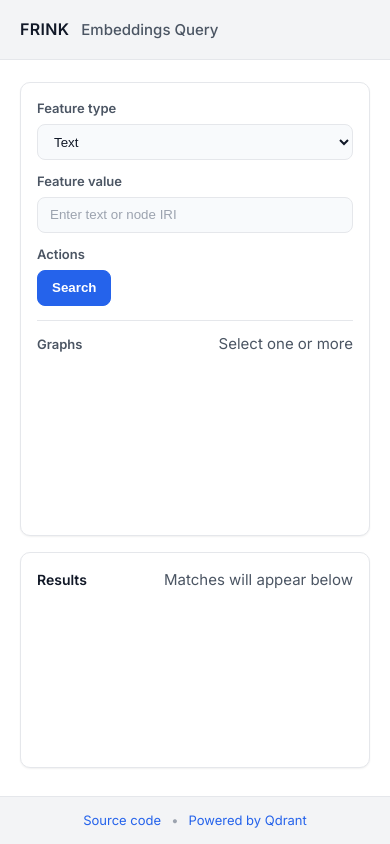
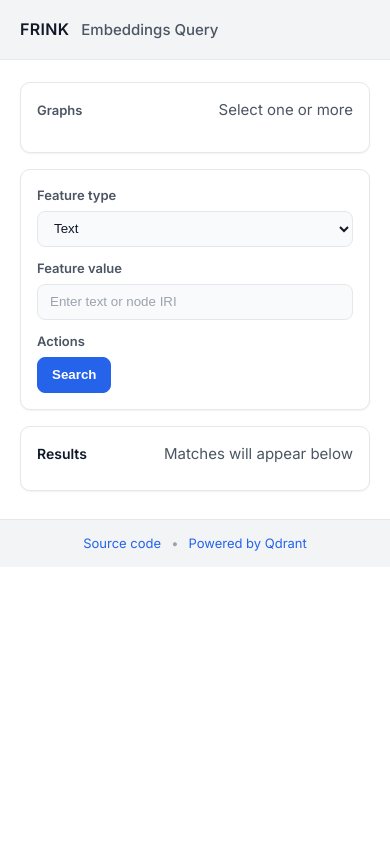
Before and after one commit to frink-okn/frink-embeddings-web, a Flask app: page / in a window 390 px wide. Run offline with Flask 3, Linux system fonts and the light colour scheme.

Commit message:
Move graph selection panel to the lefthand side of the app
Also make everything fit in 100vh

```diff
--- a/src/frink_embeddings_web/static/style.css
+++ b/src/frink_embeddings_web/static/style.css
@@ -8,12 +8,22 @@ html, body {
 }
 
 body {
+  height: 100vh;
+  overflow: hidden;
   margin: 0;
   line-height: 1.45;
   font-family: Inter, ui-sans-serif, system-ui, -apple-system, Segoe UI, Roboto, Helvetica, Arial, "Apple Color Emoji", "Segoe UI Emoji";
   font-size: 15px;
   color: var(--text);
   background: var(--bg);
+}
+
+@media (max-width: 900px) {
+  /* mobile/tablet: allow natural scrolling */
+  body {
+    height: auto;
+    overflow: auto;
+  }
 }
 
 a { color: var(--link); text-decoration: none; }
@@ -58,9 +68,16 @@ a:hover { text-decoration: underline; }
    App layout
    ============================== */
 .app {
-  min-height: 100%;
+  height: 100vh;
   display: grid;
   grid-template-rows: auto 1fr auto;
+  min-height: 0;
+}
+
+@media (max-width: 900px) {
+  .app {
+    height: auto;
+  }
 }
 
 .app-header {
@@ -98,6 +115,15 @@ a:hover { text-decoration: underline; }
   padding: 22px 20px 28px;
   display: grid;
   gap: 16px;
+  min-height: 0; /* allow children to manage overflow */
+  height: 100%;
+  overflow: hidden;
+}
+
+@media (max-width: 900px) {
+  .app-main {
+    overflow: visible;
+  }
 }
 
 .card {
@@ -107,8 +133,22 @@ a:hover { text-decoration: underline; }
   box-shadow: var(--shadow);
 }
 
-.query-card, .results-card {
+.query-card {
   padding: 16px;
+}
+
+.results-card {
+  padding: 16px;
+  min-height: 0;
+  overflow: hidden;
+  display: flex;
+  flex-direction: column;
+}
+
+/* make results body scroll within the card */
+#results {
+  min-height: 0;
+  overflow: auto;
 }
 
 .results-header {
@@ -145,9 +185,56 @@ a:hover { text-decoration: underline; }
   color: #9ca3af;
 }
 
+/* Ensure form participates in the 100vh layout so internal scroll works */
+.query-form {
+  height: 100%;
+  min-height: 0;
+}
+
+@media (max-width: 900px) {
+  .query-form {
+    height: auto;
+  }
+}
+
+/* ==============================
+   Page layout
+   ============================== */
+
+.page-layout {
+  display: grid;
+  grid-template-columns: 320px 1fr;
+  gap: 16px;
+  align-items: stretch;
+  min-height: 0;
+  height: 100%;
+}
+
+@media (max-width: 900px) {
+  .page-layout {
+    grid-template-columns: 1fr;
+  }
+}
+
+.page-main {
+  display: grid;
+  grid-template-rows: auto 1fr;
+  gap: 16px;
+  min-width: 0;
+  min-height: 0;
+}
+
+.graphs-panel {
+  display: flex;
+  flex-direction: column;
+  padding: 16px;
+  min-height: 0;
+}
+
 /* ==============================
    Form controls
    ============================== */
+
 .query-grid {
   display: grid;
   grid-template-columns: 180px 1fr auto;
@@ -232,12 +319,6 @@ form.htmx-request .loading { display: inline; }
 /* ==============================
    Graphs selector
    ============================== */
-.graphs {
-  margin-top: 14px;
-  padding-top: 12px;
-  border-top: 1px solid var(--border);
-}
-
 .graphs-header {
   display: flex;
   align-items: baseline;
@@ -248,19 +329,18 @@ form.htmx-request .loading { display: inline; }
 
 .graphs-list {
   display: grid;
-  grid-template-columns: repeat(3, minmax(0, 1fr));
+  grid-template-columns: 1fr;
   gap: 8px;
-  max-height: 160px;
   overflow: auto;
   padding-right: 4px;
+  flex: 1;
+  min-height: 0; /* critical so scroll works inside flex column */
 }
 
-@media (max-width: 920px) {
-  .graphs-list { grid-template-columns: repeat(2, minmax(0, 1fr)); }
-}
-
-@media (max-width: 560px) {
-  .graphs-list { grid-template-columns: 1fr; }
+@media (max-width: 900px) {
+  .graphs-panel {
+    max-height: 220px;
+  }
 }
 
 .graph-item {
--- a/src/frink_embeddings_web/templates/index.html
+++ b/src/frink_embeddings_web/templates/index.html
@@ -28,7 +28,6 @@
     <main class="app-main">
       <h1 class="sr-only">Frink Embeddings Query</h1>
 
-      <section class="card query-card" aria-label="Query">
       <form
         class="query-form"
         hx-post="{{ url_for('web.post_query_view') }}"
@@ -37,6 +36,24 @@
         hx-disabled-elt=".submit-req"
         hx-on:htmx-config-request="Frink.updateQueryParams()"
       >
+        <div class="page-layout">
+          <aside class="card graphs-panel" aria-label="Graphs">
+            <div class="graphs-header">
+              <div class="label">Graphs</div>
+              <div class="muted">Select one or more</div>
+            </div>
+            <div class="graphs-list">
+              {% for graph in graphs %}
+                <label class="graph-item">
+                  <input type="checkbox" name="graph" value="{{ graph }}" />
+                  <span>{{ graph }}</span>
+                </label>
+              {% endfor %}
+            </div>
+          </aside>
+
+          <div class="page-main">
+            <section class="card query-card" aria-label="Query">
               <div class="query-grid">
                 <div class="field">
                   <label class="label" for="feat_type">Feature type</label>
@@ -72,23 +89,7 @@
                 </div>
               </div>
 
-          <section id="graphs" class="graphs" aria-label="Graphs">
-            <div class="graphs-header">
-              <div class="label">Graphs</div>
-              <div class="muted">Select one or more</div>
-            </div>
-            <div class="graphs-list">
-              {% for graph in graphs %}
-                <label class="graph-item">
-                  <input type="checkbox" name="graph" value="{{ graph }}" />
-                  <span>{{ graph }}</span>
-                </label>
-              {% endfor %}
-            </div>
-          </section>
-
               <section id="errors" class="alert" aria-live="polite"></section>
-        </form>
             </section>
 
             <section class="card results-card" aria-label="Results">
@@ -98,6 +99,9 @@
               </div>
               <section id="results" aria-live="polite"></section>
             </section>
+          </div>
+        </div>
+      </form>
     </main>
 
     <footer class="app-footer">
```
Lines whose indentation alone changed are shown as unchanged.
